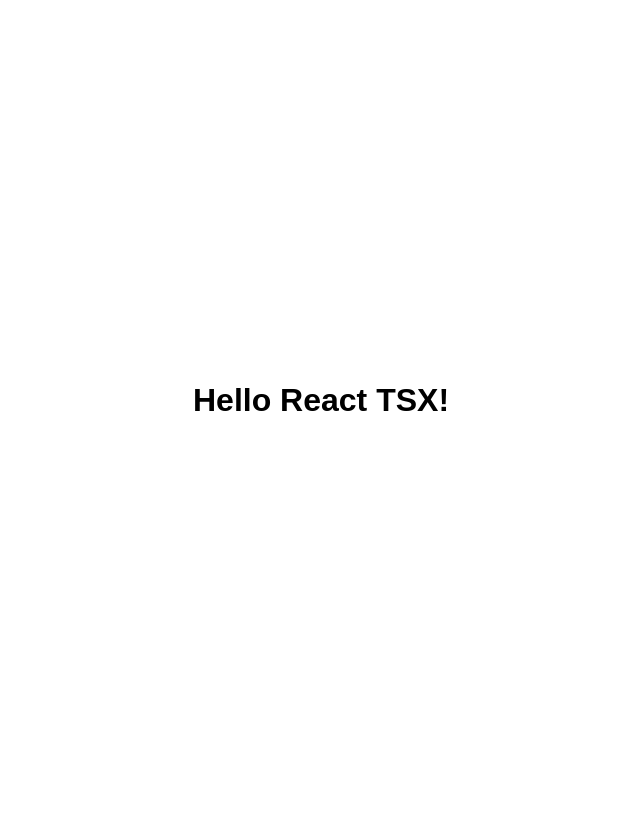
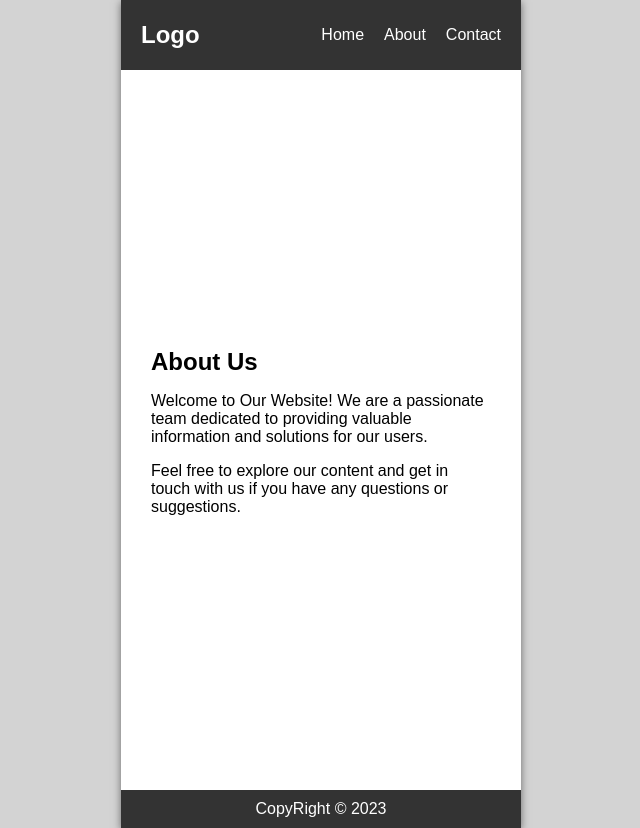
Before and after one commit to Nkbalaji2002/Temp-Ctrl-App, a React (Vite) app: page /about in a window 1280 px wide. Shown: the whole page, without its empty margins (319-959 px from the left). Before the commit the page ends 800 px from the top, so only its background shows below. Built offline with nearby package versions, Linux system fonts and the light colour scheme.

Commit message:
navbar commit change

```diff
--- a/index.html
+++ b/index.html
@@ -4,7 +4,7 @@
     <meta charset="UTF-8" />
     <link rel="icon" type="image/svg+xml" href="/vite.svg" />
     <meta name="viewport" content="width=device-width, initial-scale=1.0" />
-    <title>Hello World</title>
+    <title>Navbar</title>
   </head>
   <body>
     <div id="root"></div>
--- a/package.json
+++ b/package.json
@@ -12,7 +12,8 @@
   "dependencies": {
     "axios": "^1.4.0",
     "react": "^18.2.0",
-    "react-dom": "^18.2.0"
+    "react-dom": "^18.2.0",
+    "react-router-dom": "^6.15.0"
   },
   "devDependencies": {
     "@types/lodash": "^4.14.197",
--- a/src/App.tsx
+++ b/src/App.tsx
@@ -1,9 +1,27 @@
-import React from 'react'
+import React from "react";
+import Navbar from "./components/Navbar";
+import { BrowserRouter as Router, Routes, Route } from "react-router-dom";
+import About from "./components/About";
+import Contact from "./components/Contact";
+import Home from "./components/Home";
 
-export const App:React.FC = () => {
+export const App: React.FC = () => {
+
+  const year = new Date().getFullYear();
+
   return (
     <>
-      <h1>Hello React TSX!</h1>
+      <Router>
+        <div className="app">
+          <Navbar />
+          <Routes>
+            <Route path="/" element={<Home />} />
+            <Route path="/about" element={<About />} />
+            <Route path="/contact" element={<Contact />} />
+          </Routes>
+          <div className="footer">CopyRight &copy; {year}</div>
+        </div>
+      </Router>
     </>
-  )
-}
+  );
+};
--- /dev/null
+++ b/src/components/About.tsx
@@ -0,0 +1,23 @@
+import React from "react";
+
+const About: React.FC = () => {
+  return (
+    <>
+      <div className="container">
+        <div className="about-container">
+          <h2>About Us</h2>
+          <p>
+            Welcome to Our Website! We are a passionate team dedicated to
+            providing valuable information and solutions for our users.
+          </p>
+          <p>
+            Feel free to explore our content and get in touch with us if you
+            have any questions or suggestions.
+          </p>
+        </div>
+      </div>
+    </>
+  );
+};
+
+export default About;
--- /dev/null
+++ b/src/components/Contact.tsx
@@ -0,0 +1,29 @@
+import React from "react";
+
+const Contact: React.FC = () => {
+  return (
+    <>
+      <div className="container">
+        <div className="contact-container">
+          <h2>Contact us</h2>
+          <p>If you have any Questions or feedback, feel free to contact us:</p>
+          <ul className="contact-details">
+            <li>
+                Email: johndoe@gmail.com
+            </li>
+            <li>
+                Phone: 123-456-7890
+            </li>
+            <li>
+                Address: <i>
+                    1234 Elm street, City, Country
+                </i>
+            </li>
+          </ul>
+        </div>
+      </div>
+    </>
+  );
+};
+
+export default Contact;
--- /dev/null
+++ b/src/components/Home.tsx
@@ -0,0 +1,18 @@
+import React from "react";
+
+const Home: React.FC = () => {
+  return (
+    <>
+      <div className="container">
+        <div className="home-container">
+          <h2>Welcome to Our Website</h2>
+          <p>
+            Explore our content, learn something new, and stay informed!
+          </p>
+        </div>
+      </div>
+    </>
+  );
+};
+
+export default Home;
--- /dev/null
+++ b/src/components/Navbar.css
@@ -0,0 +1,82 @@
+.app {
+  background-color: #fff;
+  box-shadow: 0px 2px 8px rgba(0, 0, 0, 0.5);
+}
+
+.navbar,
+.footer {
+  background-color: #333;
+  color: #fff;
+  display: flex;
+  justify-content: space-between;
+  align-items: center;
+  padding: 10px 20px;
+  width: 360px;
+}
+
+.footer {
+  justify-content: center;
+  text-align: center;
+}
+
+.navbar-logo {
+  font-size: 1.5rem;
+  font-weight: bold;
+}
+
+.navbar-links {
+  list-style: none;
+  display: flex;
+  gap: 20px;
+}
+
+.navbar-links li a {
+  color: #fff;
+  text-decoration: none;
+}
+
+.navbar-links li a:hover {
+  color: #ffc107;
+}
+
+/* style of components */
+.container {
+  display: flex;
+  justify-content: center;
+  align-items: center;
+  min-height: 90vh;
+  margin: 0 10px;
+}
+
+/* contact, about */
+.contact-container,
+.about-container,
+.home-container {
+  padding: 20px;
+}
+
+.contact-container h2,
+.about-container h2,
+.home-container h2 {
+  font-size: 24px;
+  margin-bottom: 10px;
+}
+
+/* about, home */
+.about-container p,
+.home-container p {
+  font-size: 1rem;
+  margin-bottom: 1rem;
+}
+
+/* contact */
+.contact-details {
+  list-style: none;
+  padding: 0;
+}
+
+.contact-container li {
+  font-size: 16px;
+  text-align: justify;
+  margin-bottom: 10px;
+}
--- /dev/null
+++ b/src/components/Navbar.tsx
@@ -0,0 +1,26 @@
+import React from "react";
+import "./Navbar.css";
+import { Link } from "react-router-dom";
+
+const Navbar: React.FC = () => {
+  return (
+    <>
+      <div className="navbar">
+        <div className="navbar-logo">Logo</div>
+        <ul className="navbar-links">
+          <li>
+            <Link to={"/"}>Home</Link>
+          </li>
+          <li>
+            <Link to={"/about"}>About</Link>
+          </li>
+          <li>
+            <Link to={"/contact"}>Contact</Link>
+          </li>
+        </ul>
+      </div>
+    </>
+  );
+};
+
+export default Navbar;
--- a/src/index.css
+++ b/src/index.css
@@ -2,10 +2,10 @@ body {
   font-family: Arial, Helvetica, sans-serif;
   display: flex;
   justify-content: center;
-  align-items: center;
+  /* align-items: center; */
   min-height: 100vh;
   margin: 0 auto;
-  /* background-color: blueviolet; */
+  background-color: lightgray;
   max-width: 400px;
 }
 
```
Also changed, not shown: 1 other file (tests, documents, lock files or other folders).
